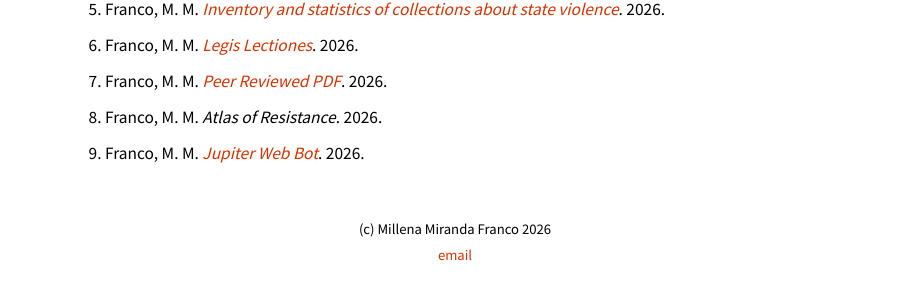
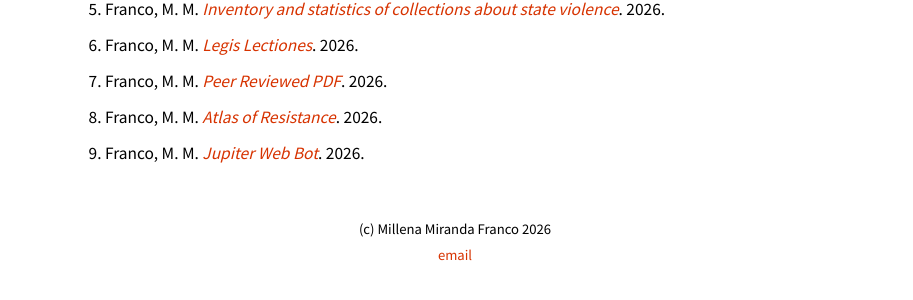
Before and after one commit to mmillenaa/millena, a Jekyll site: the page index.html, which Jekyll copies as it is, in a window 1280 px wide. Shown: the part 4597-4897 px from the top of the page, without its empty margins (185-1098 px from the left). Built offline with Jekyll 4.4.1, drawn with Linux system fonts in a browser that asks for light colours.

Commit message:
Update link for 'Atlas of Resistance' entry

```diff
--- a/index.html
+++ b/index.html
@@ -273,7 +273,7 @@
       <li>Franco, M. M. <a href="https://github.com/mmillenaa/inventory-and-statistics" target="_blank"><span style="font-style: italic;">Inventory and statistics of collections about state violence</span></a>. 2026.</li>
       <li>Franco, M. M. <a href="https://law-mock-tests.pages.dev" target="_blank"><span style="font-style: italic;">Legis Lectiones</span></a>. 2026.</li>
       <li>Franco, M. M. <a href="https://github.com/mmillenaa/peer-reviewed-pdf" target="_blank"><span style="font-style: italic;">Peer Reviewed PDF</span></a>. 2026.</li>
-      <li>Franco, M. M. <span style="font-style: italic;">Atlas of Resistance</span></a>. 2026.</li>
+      <li>Franco, M. M. <a href="https://github.com/mmillenaa/atlas-of-resistance" target="_blank"><span style="font-style: italic;">Atlas of Resistance</span></a>. 2026.</li>
       <li>Franco, M. M. <a href="https://github.com/mmillenaa/jupiter-web-bot" target="_blank"><span style="font-style: italic;">Jupiter Web Bot</span></a>. 2026.</li>
     </ol>
 
```
